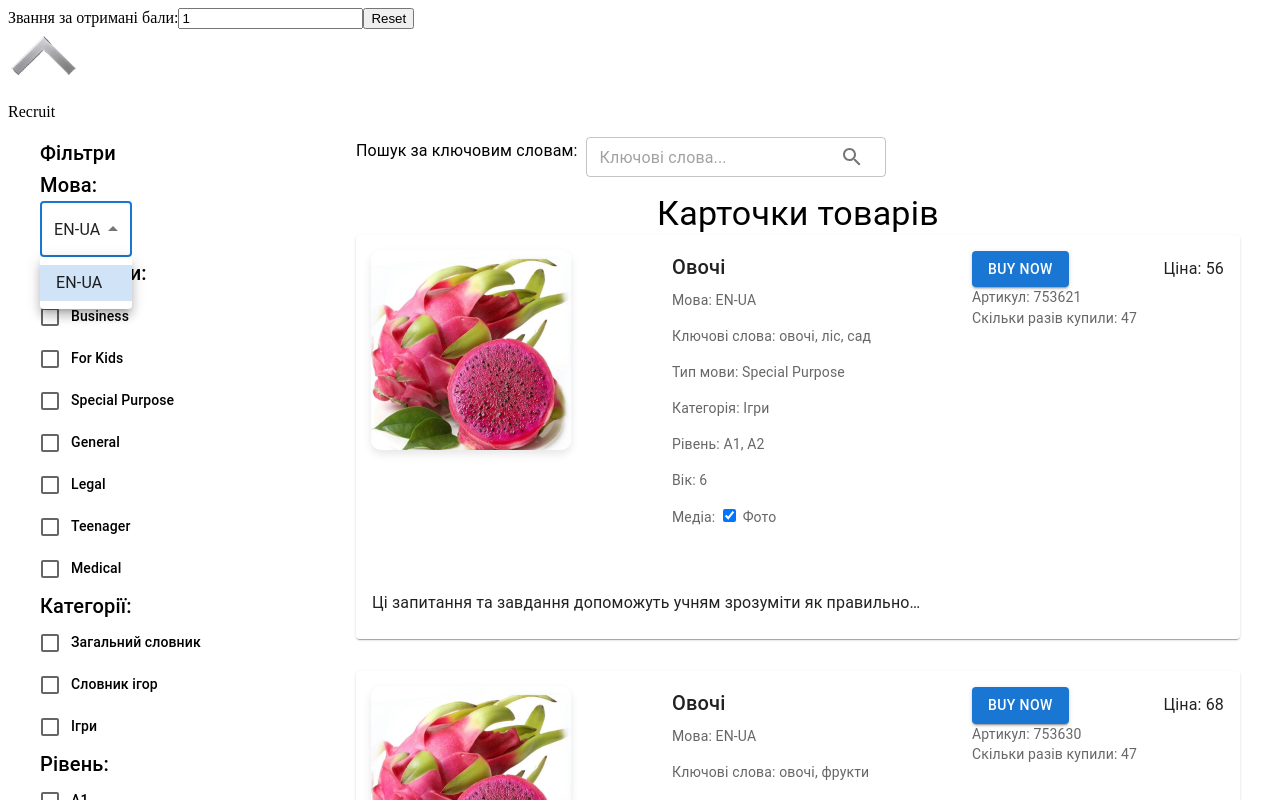
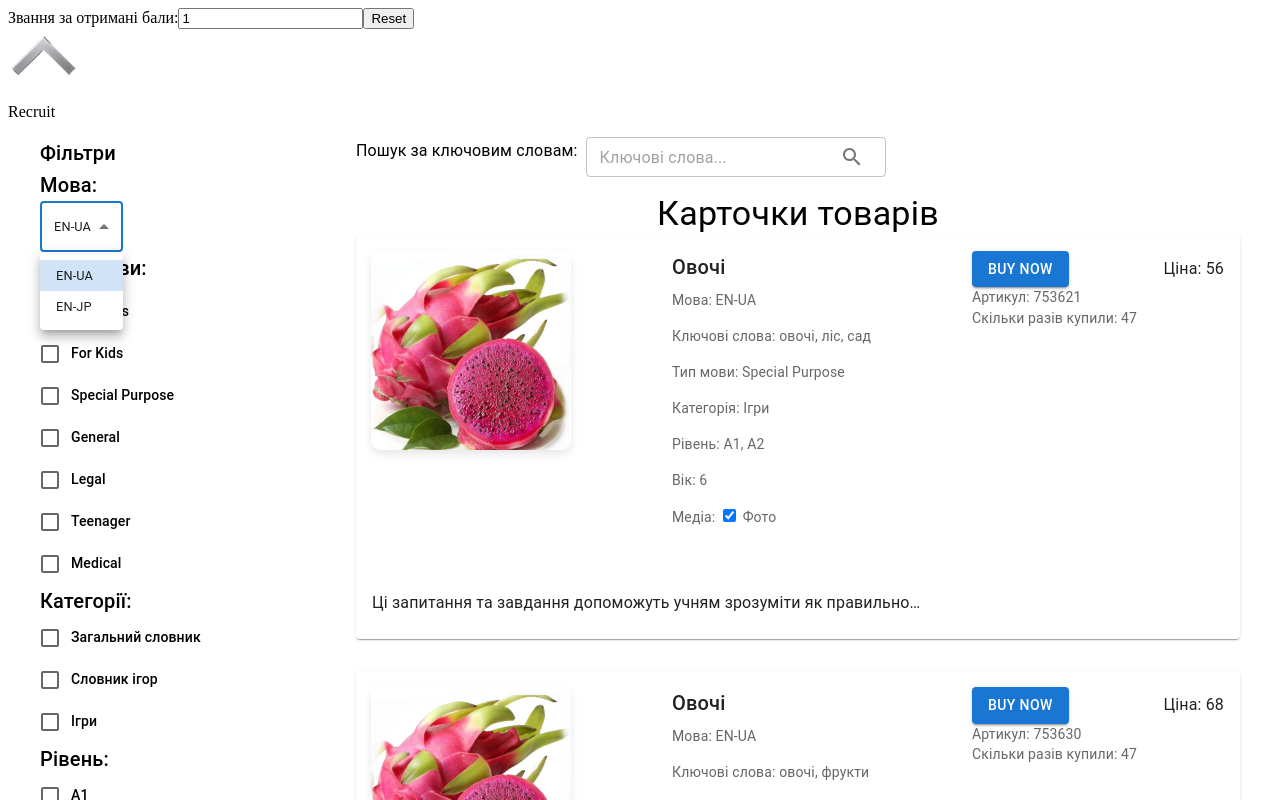
Before and after one commit to MaryRitzy/Rating-Rank, a React (Create React App) app: page / in a window 1280 px wide. Both pictures are taken after a click on the element "EN-UA". Shown: the top 800 px of the page. Built offline with nearby package versions, Linux system fonts and the light colour scheme.

Commit message:
fixed menu language En-Ua

```diff
--- a/src/Filter/GoodsArray.ts
+++ b/src/Filter/GoodsArray.ts
@@ -110,7 +110,7 @@ const GoodsArray: Goods[] = [
         id: 7,
         article: 753633,
         title: 'Презентації',
-        language: 'EN-UA',
+        language: 'EN-JP',
         Keywords: ['презентації', 'овочі', 'фрукти'],
         Language_type: 'Medical',
         category: 'Загальний словник',
--- a/src/Filter/ProductsCardsList.tsx
+++ b/src/Filter/ProductsCardsList.tsx
@@ -59,6 +59,8 @@ const ProductsCardsList = () => {
                     )
             ) || filters.levels.length === defaultLevels.length
 
+        const languageChoice = goods.language === filters.language
+
         return (
             keywordSearch &&
             (!filters.categories.includes(goods.category) ||
@@ -67,6 +69,7 @@ const ProductsCardsList = () => {
                 filters.languageTypes.length === defaultLanguageTypes.length) &&
             levelsChoice &&
             mediaChoice &&
+            languageChoice &&
             goods.age >= filters.age[0] &&
             goods.age <= filters.age[1]
         )
@@ -103,8 +106,14 @@ const ProductsCardsList = () => {
                             onChange={(e) =>
                                 handleFilterChange('language', e.target.value)
                             }
+                            sx={{ fontSize: '0.8rem' }}
                         >
-                            <MenuItem value="EN-UA">EN-UA</MenuItem>
+                            <MenuItem sx={{ fontSize: '0.8rem' }} value="EN-UA">
+                                EN-UA
+                            </MenuItem>
+                            <MenuItem sx={{ fontSize: '0.8rem' }} value="EN-JP">
+                                EN-JP
+                            </MenuItem>
                         </Select>
                     </Box>
                     <Box display="flex" flexDirection="column">
```
